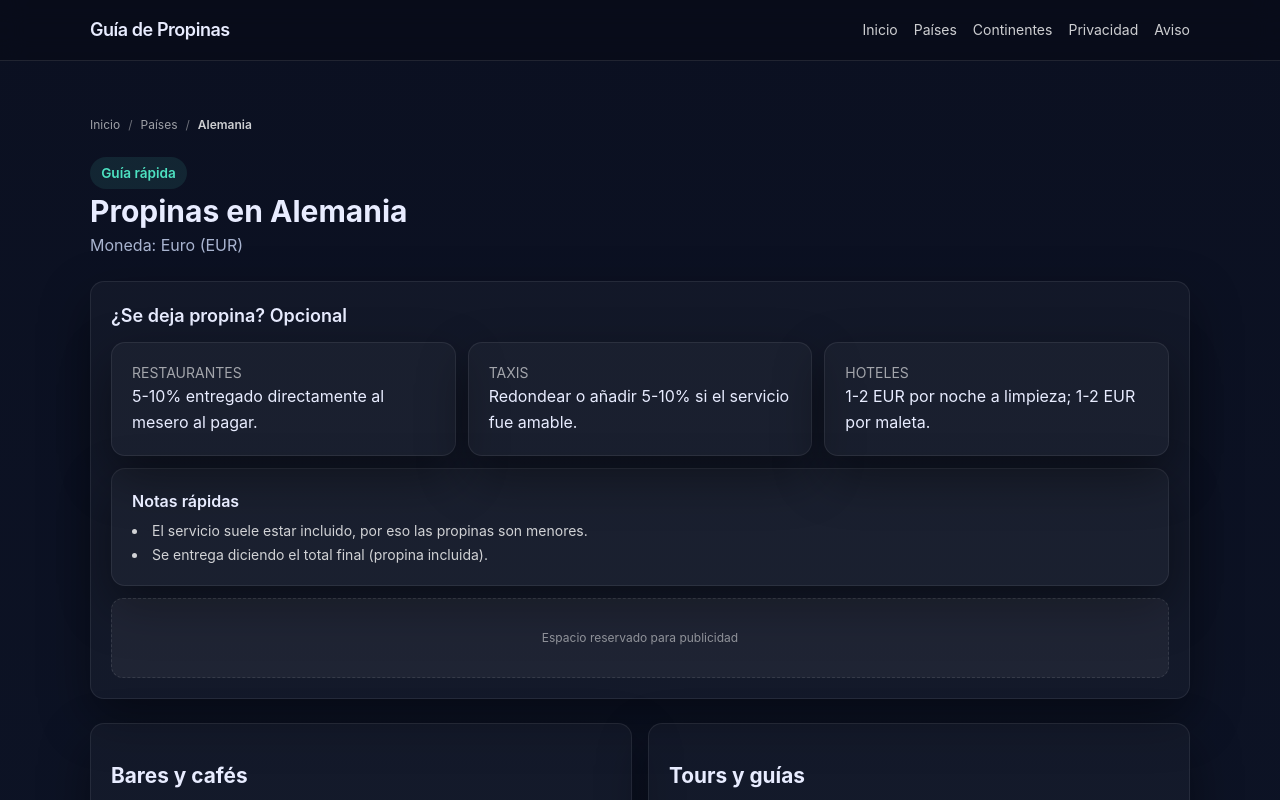
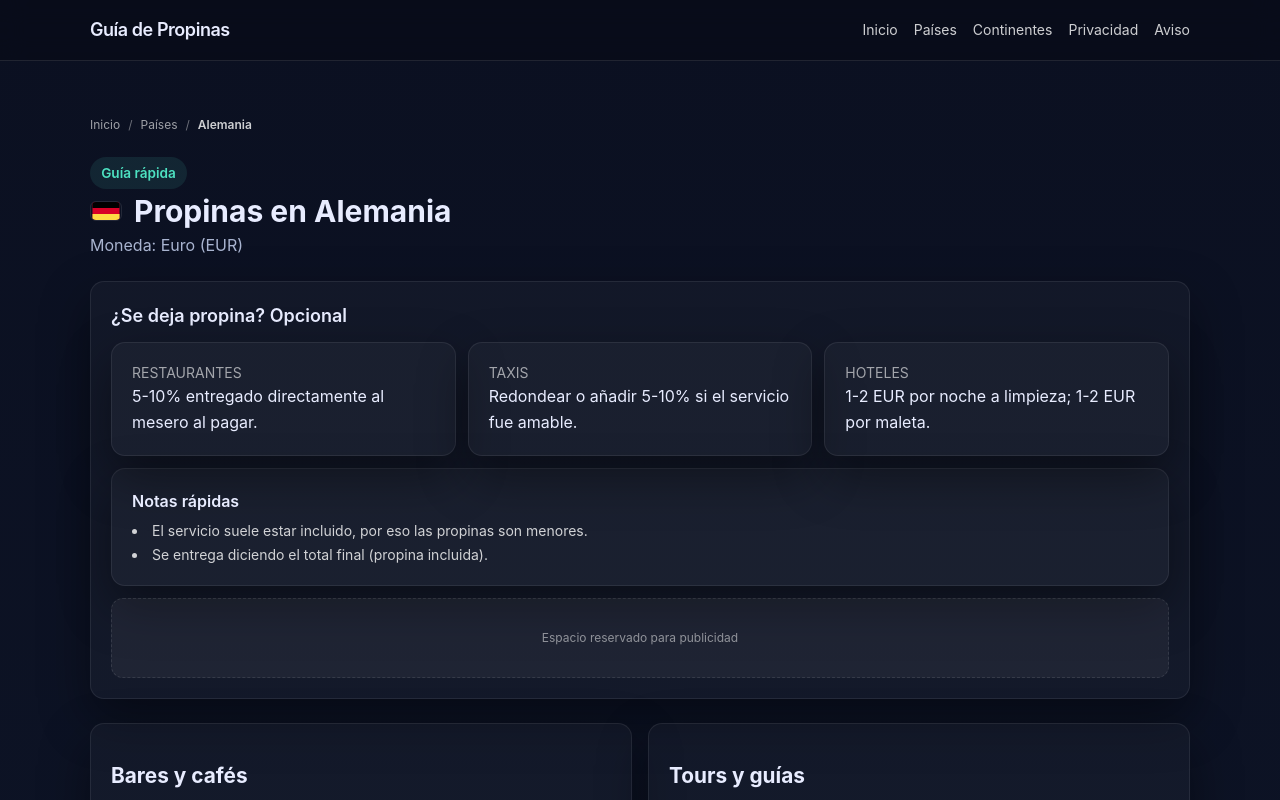
Before and after one commit to elpenultimo/guiadepropinas, a Next.js app: page /pais/alemania in a window 1280 px wide. Shown: the top 800 px of the page. Built offline with nearby package versions, Linux system fonts and the light colour scheme; no server answers.

Commit message:
Add country iso codes and flags to country pages

```diff
--- a/app/pais/[slug]/page.tsx
+++ b/app/pais/[slug]/page.tsx
@@ -139,9 +139,6 @@ export default function PaisPage({ params }: { params: { slug: string } }) {
   agregarPais(relacionadosPopulares);
   agregarPais(paises.filter((p) => p.slug !== pais.slug && !usados.has(p.slug)));
 
-  // ✅ iso2 opcional (no rompe build si no existe en data)
-  const iso2 = (pais as any).iso2 as string | undefined;
-
   return (
     <div className="space-y-6">
       <script
@@ -174,15 +171,14 @@ export default function PaisPage({ params }: { params: { slug: string } }) {
       <header className="space-y-1">
         <p className="badge">Guía rápida</p>
 
-        {/* ✅ Título con bandera (solo si existe iso2) */}
-        <h1 className="flex items-center gap-3 text-3xl font-bold">
-          {iso2 ? (
+        <h1 className="text-3xl font-bold flex items-center gap-3">
+          {pais.iso2 && (
             <CountryFlag
-              iso2={iso2}
+              iso2={pais.iso2}
               label={pais.name}
-              className="h-8 w-8 rounded-sm ring-1 ring-white/20"
+              className="h-5 w-8 rounded-sm border border-white/10"
             />
-          ) : null}
+          )}
           <span>Propinas en {pais.name}</span>
         </h1>
 
--- a/data/paises.ts
+++ b/data/paises.ts
@@ -22,6 +22,7 @@ export type ExtraPais = {
 export type Pais = {
   name: string;
   slug: string;
+  iso2?: string;
   moneda: string;
   seDejaPropina: "Sí" | "Opcional" | "No";
   continente?: Continente;
@@ -35,6 +36,7 @@ export const paises: Pais[] = [
   {
     name: "Chile",
     slug: "chile",
+    iso2: "cl",
     moneda: "Peso chileno (CLP)",
     seDejaPropina: "Sí",
     continente: "América",
@@ -79,6 +81,7 @@ export const paises: Pais[] = [
   {
     name: "Argentina",
     slug: "argentina",
+    iso2: "ar",
     moneda: "Peso argentino (ARS)",
     seDejaPropina: "Opcional",
     continente: "América",
@@ -125,6 +128,7 @@ export const paises: Pais[] = [
   {
     name: "Perú",
     slug: "peru",
+    iso2: "pe",
     moneda: "Sol (PEN)",
     seDejaPropina: "Opcional",
     continente: "América",
@@ -171,6 +175,7 @@ export const paises: Pais[] = [
   {
     name: "México",
     slug: "mexico",
+    iso2: "mx",
     moneda: "Peso mexicano (MXN)",
     seDejaPropina: "Sí",
     continente: "América",
@@ -217,6 +222,7 @@ export const paises: Pais[] = [
   {
     name: "Estados Unidos",
     slug: "estados-unidos",
+    iso2: "us",
     moneda: "Dólar estadounidense (USD)",
     seDejaPropina: "Sí",
     continente: "América",
@@ -263,6 +269,7 @@ export const paises: Pais[] = [
   {
     name: "Canadá",
     slug: "canada",
+    iso2: "ca",
     moneda: "Dólar canadiense (CAD)",
     seDejaPropina: "Sí",
     continente: "América",
@@ -306,6 +313,7 @@ export const paises: Pais[] = [
   {
     name: "España",
     slug: "espana",
+    iso2: "es",
     moneda: "Euro (EUR)",
     seDejaPropina: "Opcional",
     continente: "Europa",
@@ -349,6 +357,7 @@ export const paises: Pais[] = [
   {
     name: "Francia",
     slug: "francia",
+    iso2: "fr",
     moneda: "Euro (EUR)",
     seDejaPropina: "Opcional",
     continente: "Europa",
@@ -396,6 +405,7 @@ export const paises: Pais[] = [
   {
     name: "Italia",
     slug: "italia",
+    iso2: "it",
     moneda: "Euro (EUR)",
     seDejaPropina: "Opcional",
     continente: "Europa",
@@ -441,6 +451,7 @@ export const paises: Pais[] = [
   {
     name: "Reino Unido",
     slug: "reino-unido",
+    iso2: "gb",
     moneda: "Libra esterlina (GBP)",
     seDejaPropina: "Opcional",
     continente: "Europa",
@@ -487,6 +498,7 @@ export const paises: Pais[] = [
   {
     name: "Alemania",
     slug: "alemania",
+    iso2: "de",
     moneda: "Euro (EUR)",
     seDejaPropina: "Opcional",
     continente: "Europa",
@@ -533,6 +545,7 @@ export const paises: Pais[] = [
   {
     name: "Japón",
     slug: "japon",
+    iso2: "jp",
     moneda: "Yen (JPY)",
     seDejaPropina: "No",
     continente: "Asia",
@@ -580,6 +593,7 @@ export const paises: Pais[] = [
   {
     name: "Brasil",
     slug: "brasil",
+    iso2: "br",
     moneda: "Real brasileño (BRL)",
     seDejaPropina: "Opcional",
     continente: "América",
@@ -611,6 +625,7 @@ export const paises: Pais[] = [
   {
     name: "Colombia",
     slug: "colombia",
+    iso2: "co",
     moneda: "Peso colombiano (COP)",
     seDejaPropina: "Sí",
     continente: "América",
--- a/package.json
+++ b/package.json
@@ -10,6 +10,7 @@
     "lint": "next lint"
   },
   "dependencies": {
+    "country-flag-icons": "1.5.11",
     "next": "14.2.8",
     "react": "18.3.1",
     "react-dom": "18.3.1"
```
Also changed, not shown: components/CountryFlag.tsx (+24 -1 lines).
